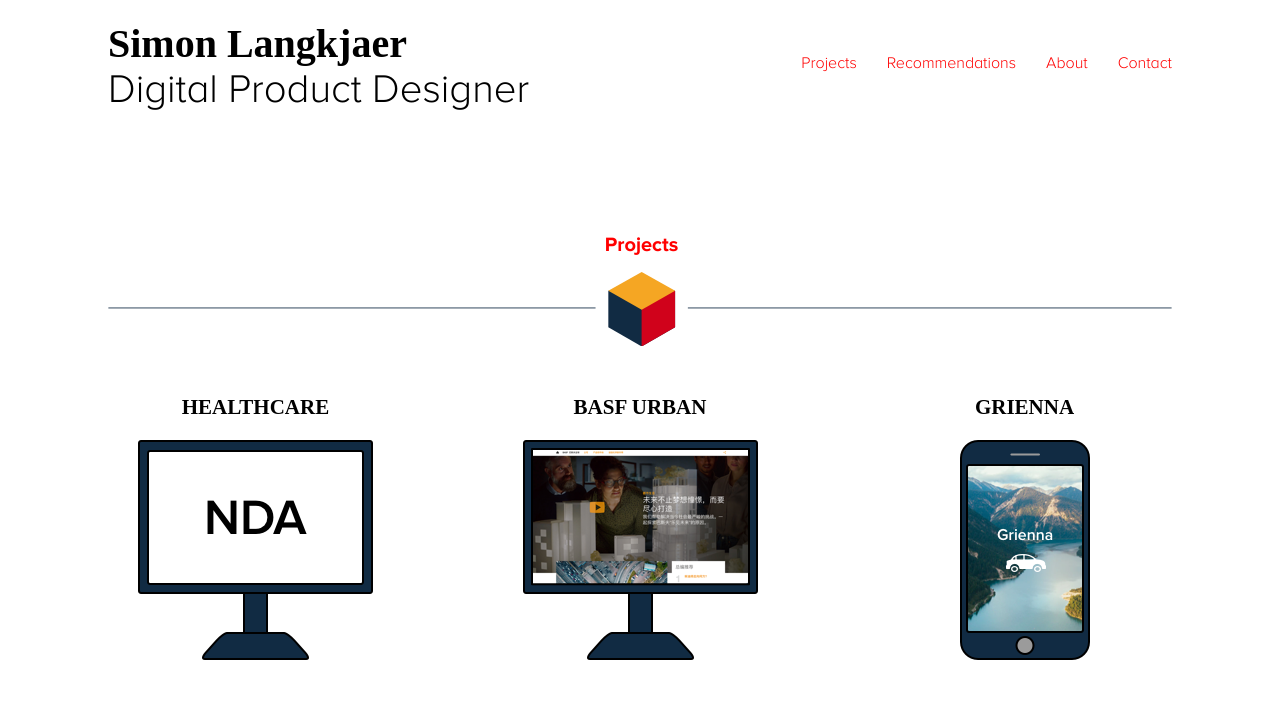
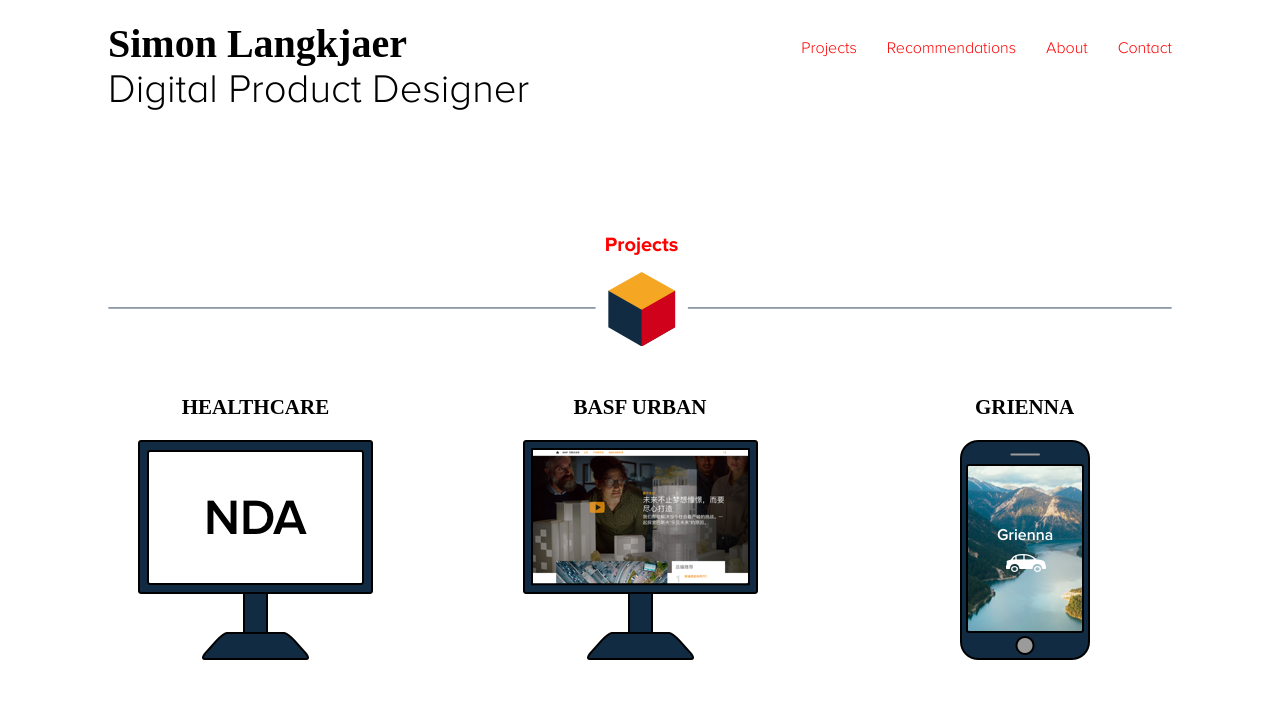
Before and after one commit to simonlangkjaer/simonlangkjaer.com, a website built with Parcel: page index.html in a window 1280 px wide. Shown: the top 711 px of the page. Built offline with nearby package versions, Linux system fonts and the light colour scheme; files whose address does not match are found by name.

Commit message:
navbar top margin fixed

```diff
--- a/style.scss
+++ b/style.scss
@@ -1043,7 +1043,7 @@ a.golink:hover{
     align-items: flex-start;
     min-height: 8vh;
     font-family: "Proxima Nova";
-    margin-top: 5px;
+    // margin-top: 5px;
 }
 
 
@@ -1056,7 +1056,7 @@ a.golink:hover{
 @media screen and (min-width: 1024px) {
     .wrapnavs, {
        justify-content: flex-end;
-       margin-top: 20px;
+       margin-top: 5px;
     }
 }
 
```
